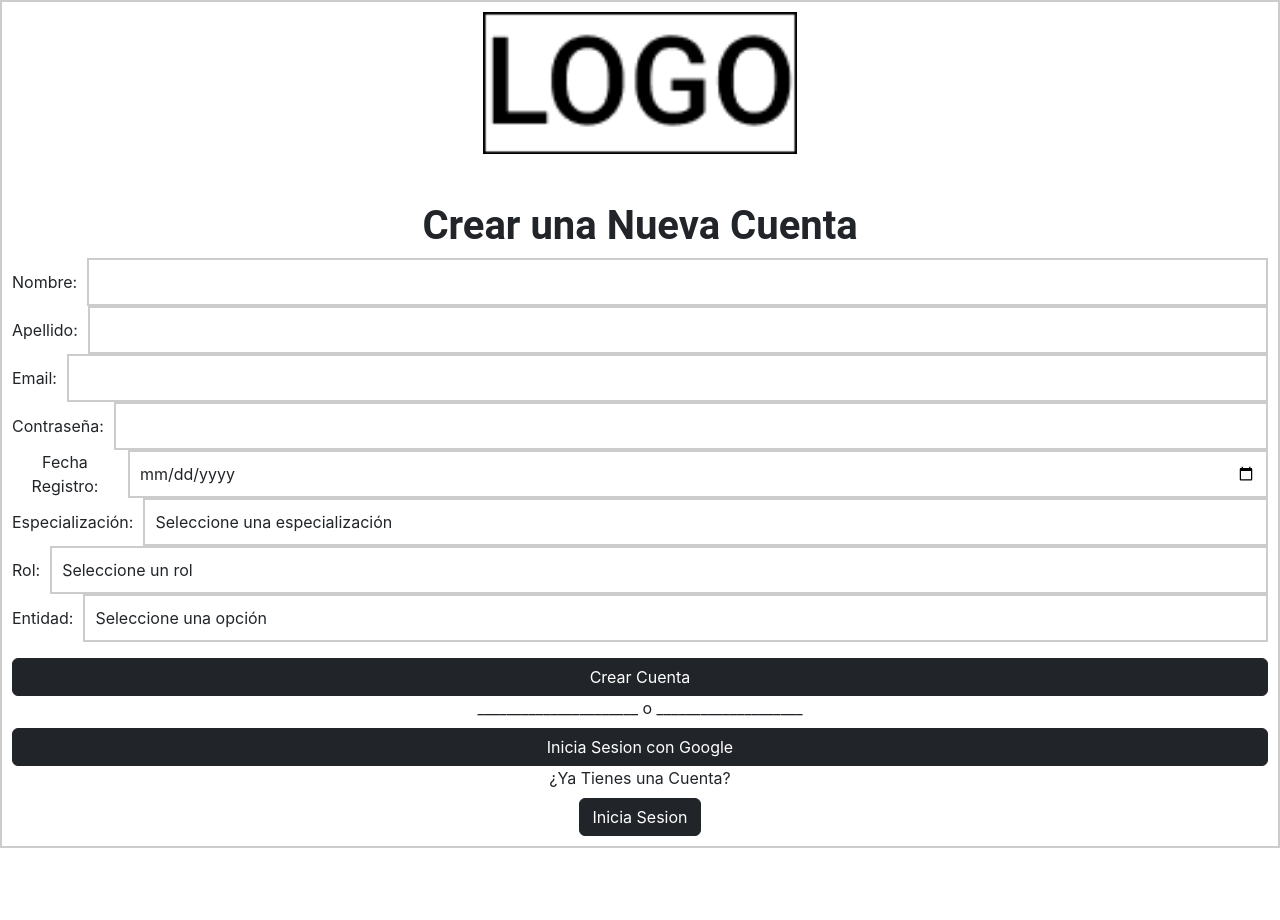
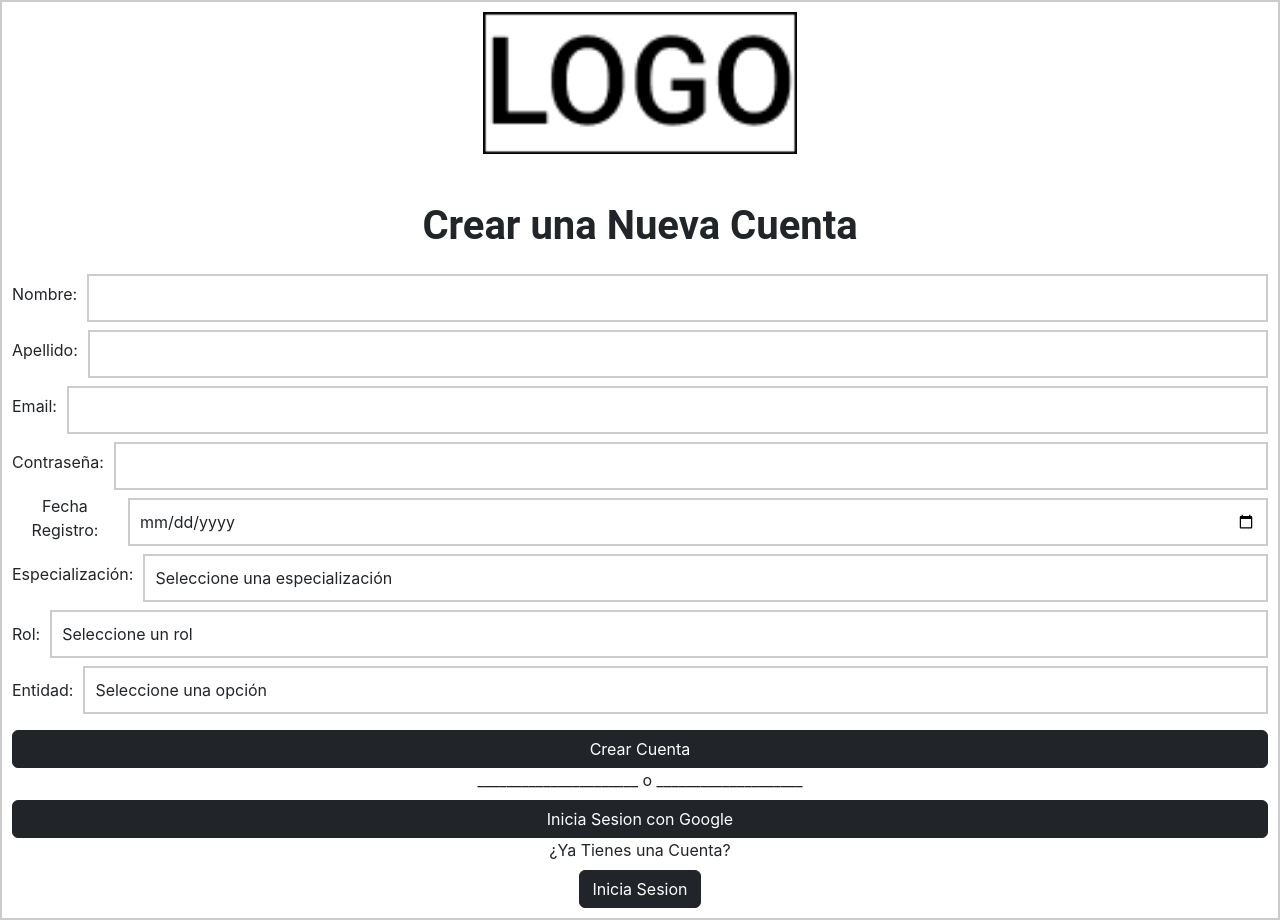
Before and after one commit to epidataE/acelerador2024-frontend, a React (Create React App) app: page /inscripcion in a window 1280 px wide. Before the commit the page ends 848 px from the top, so only its background shows below. Built offline with nearby package versions, Linux system fonts and the light colour scheme.

Commit message:
alert equipo creado con exito y redirigir a lista de equipos

```diff
--- a/src/App.js
+++ b/src/App.js
@@ -39,7 +39,7 @@ const handleUserSubmit = (user) => {
 
 const App = () => {
     //hardcodeo usuario ** falta funcionalidad
-    const usuarioId = 1;
+    const usuarioId = 154;
     return (
 
         <Router>
--- a/src/componentes/EquipoForm.js
+++ b/src/componentes/EquipoForm.js
@@ -1,5 +1,6 @@
 import React, { useState, useEffect } from 'react';
-import { Link } from 'react-router-dom';
+import { Link} from 'react-router-dom';
+import { useNavigate } from 'react-router-dom';
 
 const CrearEquipo = ({usuarioId}) => {
     const [user, setUser] = useState(null);
@@ -10,6 +11,7 @@ const CrearEquipo = ({usuarioId}) => {
         uxUi: 0,
         qa: 0
     });
+    const navigate = useNavigate();
     useEffect(() => {
    // Fetch usuario
    fetch(`/api/estudiantes/${usuarioId}`)
@@ -56,12 +58,15 @@ console.log("Usuarios Logueado" + user.nombre + user.apellido )
             if (!assignResponse.ok) {
                 throw new Error(`Error al asignar participantes: ${assignResponse.statusText}`);
             }
+            alert("Equipo creado con Exito!");
+            navigate('/equipos/listado');
 
         } catch (error) {
             console.error('Error:', error);
             alert(`Ocurrió un error: ${error.message}`);
         }
     };
+
     return (
         <form onSubmit={handleSubmit} className="form-control centered-div">
          {/* cabecera (Nombre y Mensajes)
--- a/src/componentes/Home.js
+++ b/src/componentes/Home.js
@@ -83,13 +83,13 @@ const Home = ({usuarioId}) => {
 
             )}
             <div className="container">
-            <div className="row mb-3">
+            {/* <div className="row mb-3">
                 <div className="col">
                     <Link to="/equipos">
                         <button className="btn btn-dark w-100">CREAR NUEVO EQUIPO</button>
                     </Link>
                 </div>
-            </div>
+            </div> */}
          {/* Barra de Navegación */}
          <div className="d-flex justify-content-around mt-4 w-75">
                 <Link to="/home">
--- a/src/componentes/UserForm.js
+++ b/src/componentes/UserForm.js
@@ -49,36 +49,36 @@ const UserForm = ({ onSubmit }) => {
               <img className="mb-5 w-25 mx-auto d-block" src={Image} alt='img' />
             <h1 className="fw-bold text-dark">Crear una Nueva Cuenta</h1>
             </div>
-            <div className="form-group">
+            <div className="form-group mt-2">
                 <label>Nombre:</label>
-                <input className="form-control" type="text" name="nombre" value={user.nombre} onChange={handleChange} required />
+                <input className="form-control mt-2" type="text" name="nombre" value={user.nombre} onChange={handleChange} required />
             </div>
             <div className="form-group">
                 <label>Apellido:</label>
-                <input className="form-control" type="text" name="apellido" value={user.apellido} onChange={handleChange} required />
+                <input className="form-control mt-2" type="text" name="apellido" value={user.apellido} onChange={handleChange} required />
             </div>
             <div className="form-group">
                 <label>Email:</label>
-                <input className="form-control" type="email" name="email" value={user.email} onChange={handleChange} required />
+                <input className="form-control mt-2" type="email" name="email" value={user.email} onChange={handleChange} required />
             </div>
             <div className="form-group">
                 <label>Contraseña:</label>
-                <input className="form-control" type="password" name="contrasena" value={user.contrasena} onChange={handleChange} required />
+                <input className="form-control mt-2" type="password" name="contrasena" value={user.contrasena} onChange={handleChange} required />
             </div>
             <div className="form-group">
                 <label>Fecha Registro:</label>
-                <input className="form-control" type="date" name="fecha_creacion" value={user.fecha_creacion} onChange={handleChange} required />
+                <input className="form-control mt-2" type="date" name="fecha_creacion" value={user.fecha_creacion} onChange={handleChange} required />
             </div>
             <div className="form-group">
                 <label>Especialización:</label>
-                <select className="form-control" name="especializacion" value={user.especializacion} onChange={handleChange} required>
+                <select className="form-control mt-2" name="especializacion" value={user.especializacion} onChange={handleChange} required>
                     <option value="">Seleccione una especialización</option>
                     <option value="DESARROLLADOR">DESARROLLADOR</option>
                     <option value="UX_UI">UX/UI</option>
                     <option value="QA">QA</option>
                 </select>
             </div>
-            <div className="form-group">
+            <div className="form-group mt-2">
                 <label>Rol:</label>
                 <select className="form-control" name="rol" value={user.rol} onChange={handleChange} required>
                     <option value="">Seleccione un rol</option>
@@ -86,7 +86,7 @@ const UserForm = ({ onSubmit }) => {
                     <option value="MENTOR">MENTOR</option>
                 </select>
             </div>
-            <div className="form-group">
+            <div className="form-group mt-2">
                 <label>Entidad:</label>
                 <select className="form-control" name="empresa" value={user.empresa} onChange={handleChange} required>
                     <option value="">Seleccione una opción</option>
```
